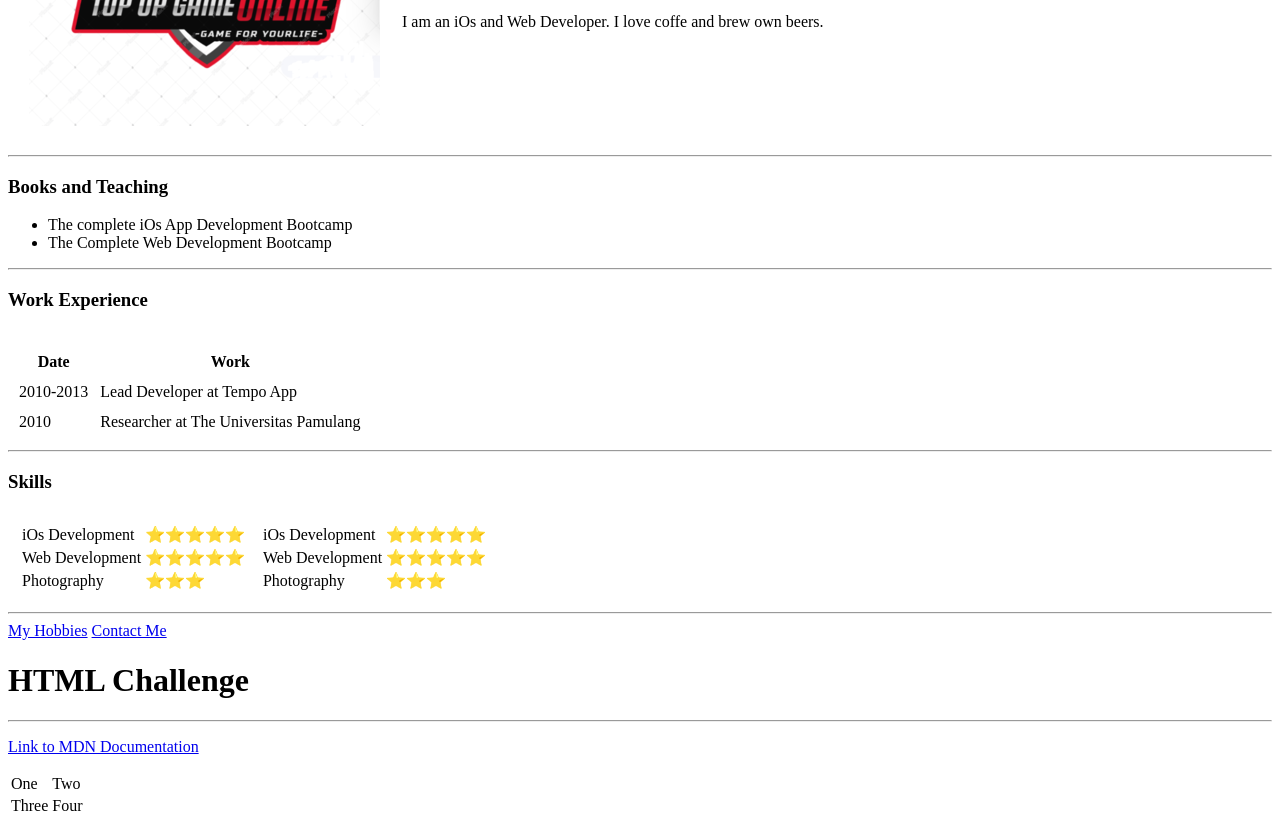
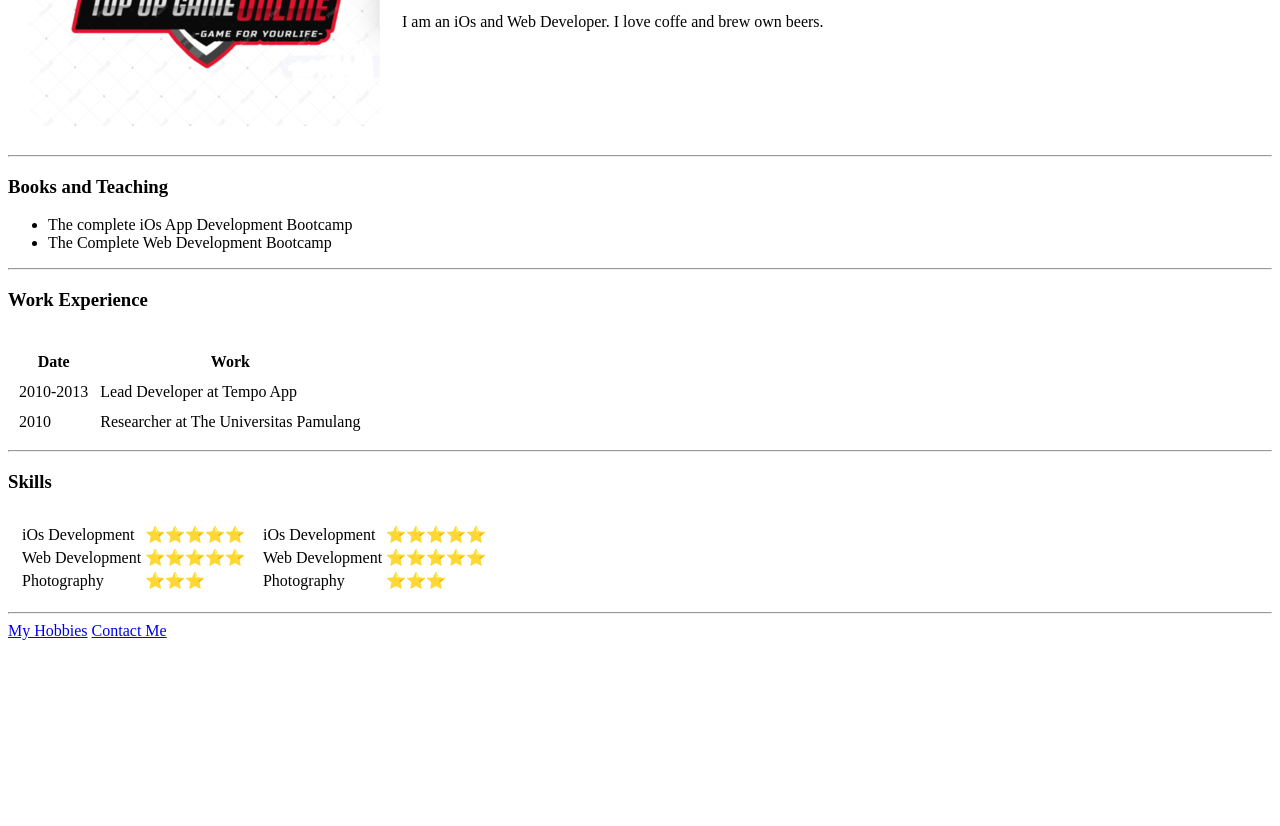
Before and after one commit to sabodoteuing/cvv, a plain HTML site: page index.html in a window 1280 px wide. Shown: the part 221-1047 px from the top of the page. After the commit the page ends 869 px from the top, so only its background shows below. Drawn offline with Linux system fonts and the light colour scheme.

Commit message:
Update index.html

```diff
--- a/index.html
+++ b/index.html
@@ -81,18 +81,6 @@
   <hr>
   <a href="hobbies.html">My Hobbies</a>
   <a href="contact-me.html">Contact Me</a>
-  <h1>HTML Challenge</h1>
-  <hr>
-  <p><a href="https://developer.mozilla.org/en-US/docs/Web/HTML/Element/table">Link to MDN Documentation</a></p>
-  <table>
-    <tr>
-      <td>One</td>
-      <td>Two</td>
-    </tr>
-    <tr>
-      <td>Three</td>
-      <td>Four</td>
-    </tr>
   </table>
 
 
```
